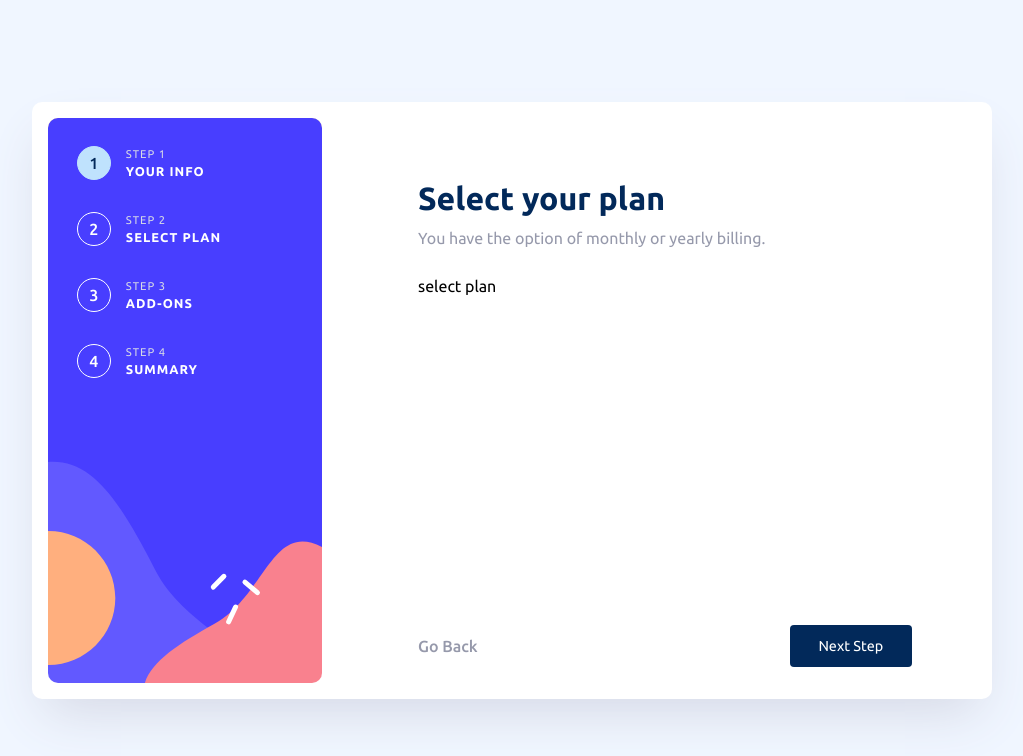
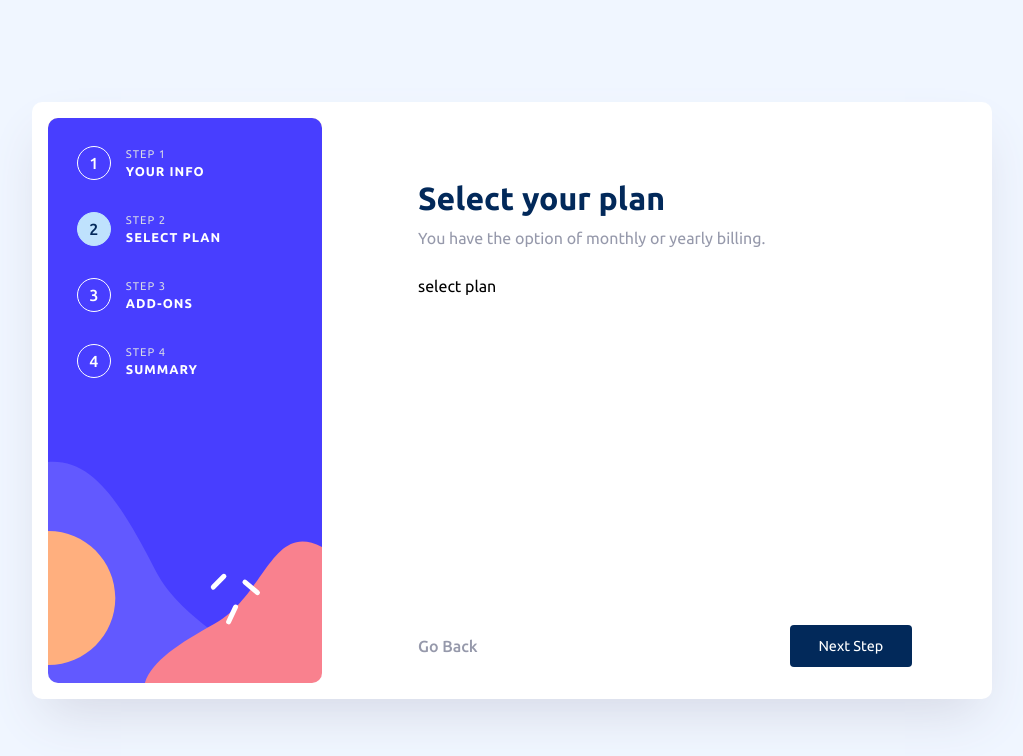
Before and after one commit to kdumagalhaes/multi-step-form, a React (Vite) app: page /select-plan in a window 1280 px wide. Shown: the top 756 px of the page, without its empty margins (128-1151 px from the left). Built offline with nearby package versions, Linux system fonts and the light colour scheme.

Commit message:
Add step status condition

```diff
--- a/src/layouts/DefaultLayout.tsx
+++ b/src/layouts/DefaultLayout.tsx
@@ -1,17 +1,36 @@
-import { Outlet } from 'react-router-dom';
+import { Outlet, useLocation } from 'react-router-dom';
 import { Container } from '../components/Container';
 import { Navigation } from '../components/Navigation';
 import Step from '../components/Step';
+import { Path } from '../constants/pages';
 
 const DefaultLayout = () => {
+  const { pathname } = useLocation();
+
   return (
     <Container.Root>
       <Container.Left>
         <Navigation.Bar>
-          <Step stepInfo='Your info' stepNumber='1' isActive />
-          <Step stepInfo='Select plan' stepNumber='2' isActive={false} />
-          <Step stepInfo='Add-ons' stepNumber='3' isActive={false} />
-          <Step stepInfo='Summary' stepNumber='4' isActive={false} />
+          <Step
+            stepInfo='Your info'
+            stepNumber='1'
+            isActive={pathname === Path.USER_INFO || pathname === '/'}
+          />
+          <Step
+            stepInfo='Select plan'
+            stepNumber='2'
+            isActive={pathname === Path.SELECT_PLAN}
+          />
+          <Step
+            stepInfo='Add-ons'
+            stepNumber='3'
+            isActive={pathname === Path.ADD_ONS}
+          />
+          <Step
+            stepInfo='Summary'
+            stepNumber='4'
+            isActive={pathname === Path.SUMMARY}
+          />
         </Navigation.Bar>
       </Container.Left>
       <Container.Right>
```
Lines whose indentation alone changed are shown as unchanged.
